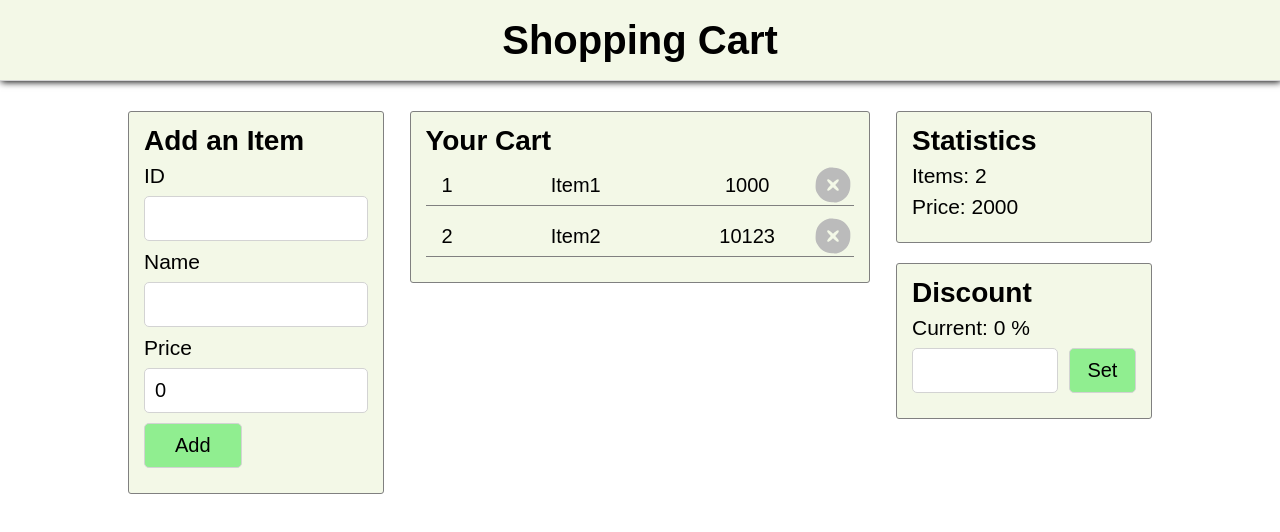
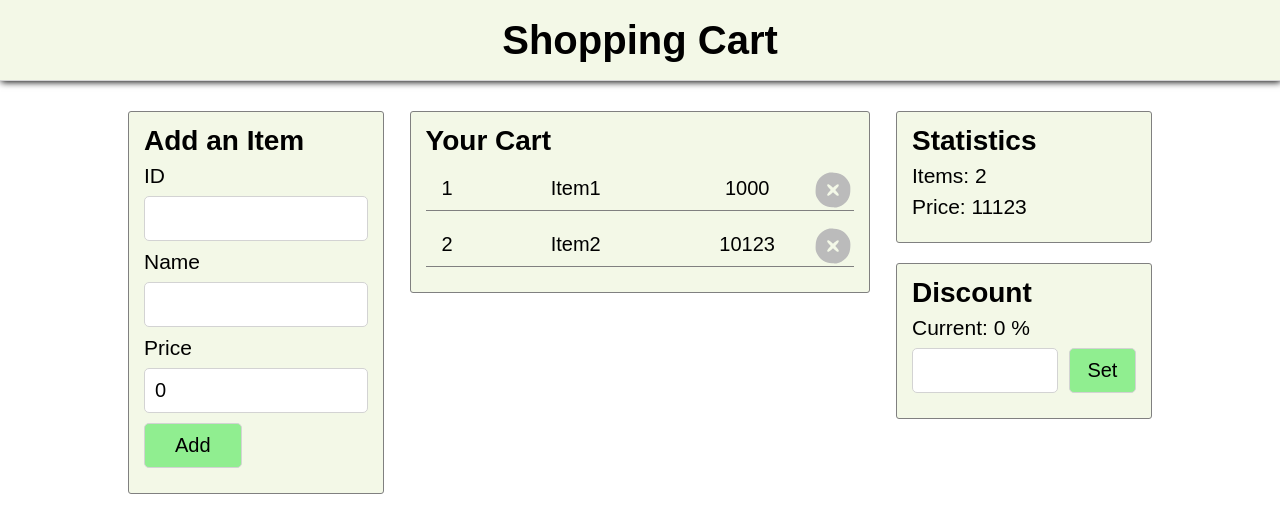
Before and after one commit to alevshinskii/shopping-cart, a React (Create React App) app: page / in a window 1280 px wide. Shown: the top 532 px of the page. Built offline with nearby package versions, Linux system fonts and the light colour scheme.

Commit message:
stats logic

```diff
--- a/src/App.js
+++ b/src/App.js
@@ -18,7 +18,7 @@ function App() {
   }
 
   function removeItem(item){
-    setItems(items.filter(i=>i.id!=item.id));
+    setItems(items.filter(i=>i.id!==item.id));
   }
 
   return (
@@ -31,7 +31,7 @@ function App() {
         <ListItems items={items} remove={removeItem}/>
       </div>
       <div className='right-block'>
-        <Stats/>
+        <Stats items={items}/>
         <Discount/>
       </div>
     </div>
--- a/src/components/AddItem.jsx
+++ b/src/components/AddItem.jsx
@@ -1,40 +1,44 @@
 import React, { useState } from "react";
 
-const AddItem = function ({add}) {
-    const [item, setItem] = useState({id:"", name:"", price:0});
+const AddItem = function ({ add }) {
+    const [item, setItem] = useState({ id: "", name: "", price: 0 });
 
-    function addItem() {
+    function addItem(e) {
+        e.preventDefault();
         if (item.id && item.name && item.price) {
-
             add(item);
 
-            setItem({id:"", name:"", price:0});
+            setItem({ id: "", name: "", price: 0 });
         }
     }
 
     return (
         <div className="add-block">
+            <form>
                 <h3>Add an Item</h3>
                 <label>ID</label>
                 <input
                     type="text"
                     value={item.id}
-                onChange={(e) => setItem({...item, id : e.target.value})}
+                    onChange={(e) => setItem({ ...item, id: e.target.value })}
                 />
                 <label>Name</label>
                 <input
                     type="text"
                     value={item.name}
-                onChange={(e) => setItem({...item, name : e.target.value})}
+                    onChange={(e) => setItem({ ...item, name: e.target.value })}
                 />
                 <label>Price</label>
                 <input
                     type="number"
                     value={item.price}
-                onChange={(e) => setItem({...item, price : e.target.value})}
+                    onChange={(e) =>
+                        setItem({ ...item, price: e.target.value })
+                    }
                     min="0"
                 />
-            <button onClick={addItem}>Add</button>
+                <button className="success-button" onClick={addItem}>Add</button>
+            </form>
         </div>
     );
 };
--- a/src/components/Discount.jsx
+++ b/src/components/Discount.jsx
@@ -13,7 +13,7 @@ const Discount=()=>{
             </div>
             <div className="set-discount">
                 <input type="number" min="0" max="100"/>
-                <button>Set</button>
+                <button className="success-button">Set</button>
             </div>
         </div>
     )
--- a/src/components/Item.jsx
+++ b/src/components/Item.jsx
@@ -20,9 +20,9 @@ const Item = ({item, remove}) => {
                 {item.price}
             </div>
             <div className="item-actions">
-                <a onClick={()=>removeItem(item)}>
+                <button onClick={(e)=>removeItem(item)}>
                     <img src="./images/delete.svg" alt="Delete"/>
-                </a>
+                </button>
             </div>
         </div>
     )
--- a/src/components/Stats.jsx
+++ b/src/components/Stats.jsx
@@ -1,19 +1,18 @@
 import React from "react";
 
 
-const Stats=()=>{
-
+const Stats=({items})=>{
 
     return(
         <div className="stats-block">
             <h3>Statistics</h3>
             <div className="total-items">
                 <span>Items: </span>
-                <span>2</span>
+                <span>{items.length}</span>
             </div>
             <div className="total-price">
                 <span>Price: </span>
-                <span>2000</span>
+                <span>{items.reduce((partialSum, item) => partialSum + +item.price, 0)}</span>
             </div>
         </div>
     )
--- a/src/styles/index.css
+++ b/src/styles/index.css
@@ -22,14 +22,14 @@ label {
   font-size: 1.5rem;
   font-weight: 500; }
 
-button {
+.success-button {
   padding: 10px 0;
   border: 1px solid lightgray;
   border-radius: 5px;
   background-color: lightgreen;
   font-size: 20px;
   font-weight: 500; }
-  button:hover {
+  .success-button:hover {
     background-color: green;
     color: white; }
 
@@ -48,7 +48,7 @@ input {
   justify-content: space-between; }
   .container .left-block {
     width: 25%; }
-    .container .left-block .add-block {
+    .container .left-block .add-block form {
       border: 1px solid gray;
       padding: 15px 15px;
       border-radius: 3px;
@@ -56,9 +56,9 @@ input {
       display: flex;
       flex-direction: column;
       align-items: flex-start; }
-      .container .left-block .add-block > * {
+      .container .left-block .add-block form > * {
         margin-bottom: 10px; }
-      .container .left-block .add-block button {
+      .container .left-block .add-block form .success-button {
         padding: 10px 30px; }
   .container .center-block {
     width: 45%; }
@@ -88,14 +88,15 @@ input {
           width: 30%; }
         .container .center-block .list-block .item .item-actions {
           width: 10%; }
-          .container .center-block .list-block .item .item-actions a {
+          .container .center-block .list-block .item .item-actions button {
+            background-color: transparent;
             width: 100%;
             height: auto;
             cursor: pointer; }
-            .container .center-block .list-block .item .item-actions a img {
+            .container .center-block .list-block .item .item-actions button img {
               width: 40px;
               height: auto; }
-              .container .center-block .list-block .item .item-actions a img:hover {
+              .container .center-block .list-block .item .item-actions button img:hover {
                 filter: invert(40%) sepia(58%) saturate(4303%) hue-rotate(340deg) brightness(93%) contrast(114%); }
   .container .right-block {
     width: 25%; }
--- a/src/styles/sass/index.scss
+++ b/src/styles/sass/index.scss
@@ -35,7 +35,7 @@ label {
 
 
 
-button {
+.success-button {
     padding: 10px 0;
     border: 1px solid lightgray;
     border-radius: 5px;
@@ -72,6 +72,8 @@ input {
         width: 25%;
 
         .add-block {
+            form{
+
                 border: 1px solid gray;
                 padding: 15px 15px;
                 border-radius: 3px;
@@ -85,8 +87,9 @@ input {
                     margin-bottom: 10px;
                 }
 
-            button{
+                .success-button{
                     padding: 10px 30px;
+                }
             }
 
         }
@@ -139,7 +142,8 @@ input {
 
                 .item-actions {
                     width: 10%;
-                    a {
+                    button {
+                        background-color: transparent;
                         width: 100%;
                         height: auto;
                         cursor: pointer;
```
Also changed, not shown: 1 other file (tests, documents, lock files or other folders). Lines whose indentation alone changed are shown as unchanged.
